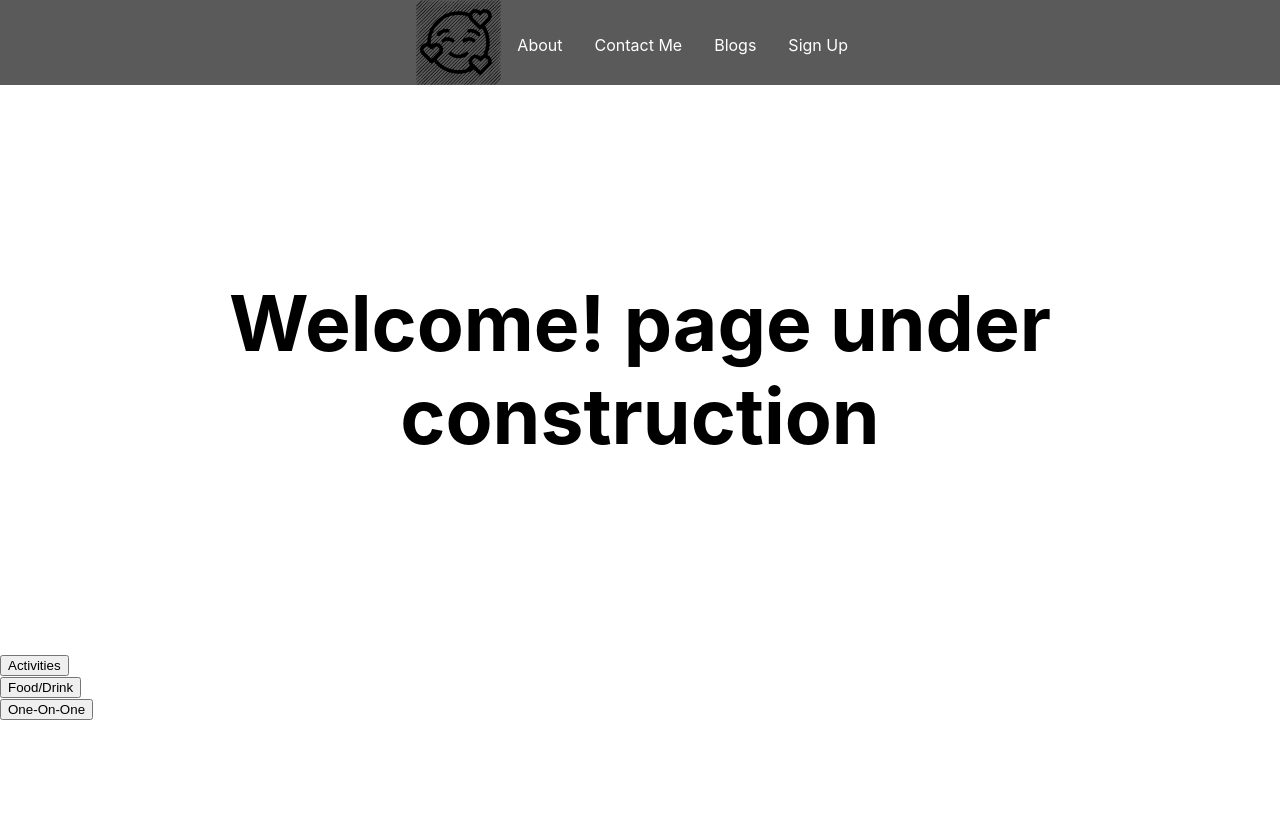
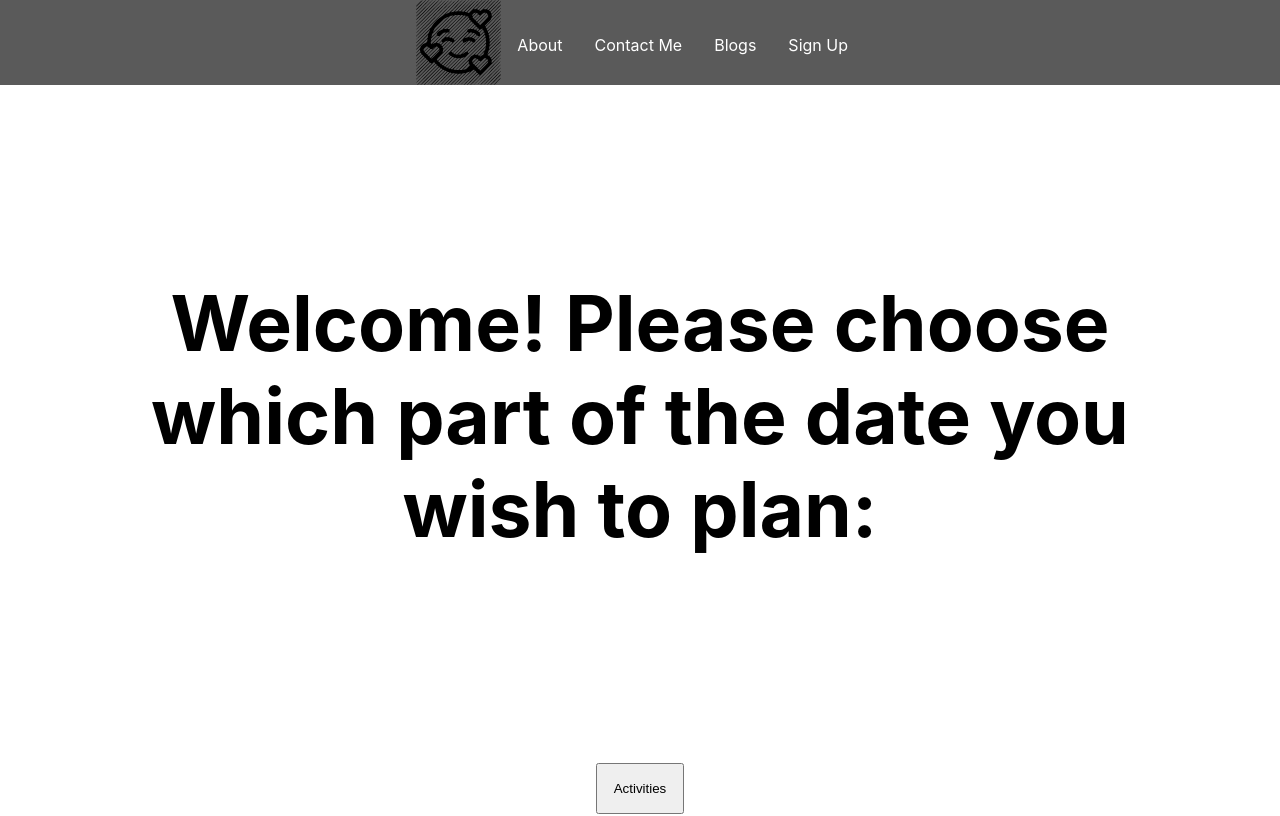
Before and after one commit to dylanfeehan/dategen, a React (Create React App) app: page /#/ in a window 1280 px wide. Shown: the top 816 px of the page. Built offline with nearby package versions, Linux system fonts and the light colour scheme.

Commit message:
formatted button. next todo is to clean up how everything looks, use react colors maybe. Then, write down content in a book. then, fix navbar.

```diff
--- a/src/App.css
+++ b/src/App.css
@@ -17,6 +17,11 @@
   display: grid;
   align-items: center;
   justify-content: center;
+  text-align: center;
+}
+.primary-button {
+  padding: 1rem;
+  margin: 1rem;
 }
 
 .Website-Logo {
--- a/src/pages/index.js
+++ b/src/pages/index.js
@@ -10,15 +10,15 @@ const Home = () => {
     // this is basically the home page so.... lets add some shit
     <div>
       <div className="container">
-        <h2 className="centered message">Welcome! page under construction</h2>
+        <h2 className="centered message">Welcome! Please choose which part of the date you wish to plan:</h2>
         <Link to='/dates/activities'>
-          <Button class="centered-button">Activities</Button>
+          <Button className="primary-button">Activities</Button>
         </Link>
         <Link to='/dates/fooddrink'>
-          <Button class="centered-button">Food/Drink</Button>
+          <Button className="primary-button">Food/Drink</Button>
         </Link>
         <Link to='/dates/oneonone'>
-          <Button class="centered-button">One-On-One</Button>
+          <Button className="primary-button">One-On-One</Button>
         </Link>
       </div>
     </div>
```
